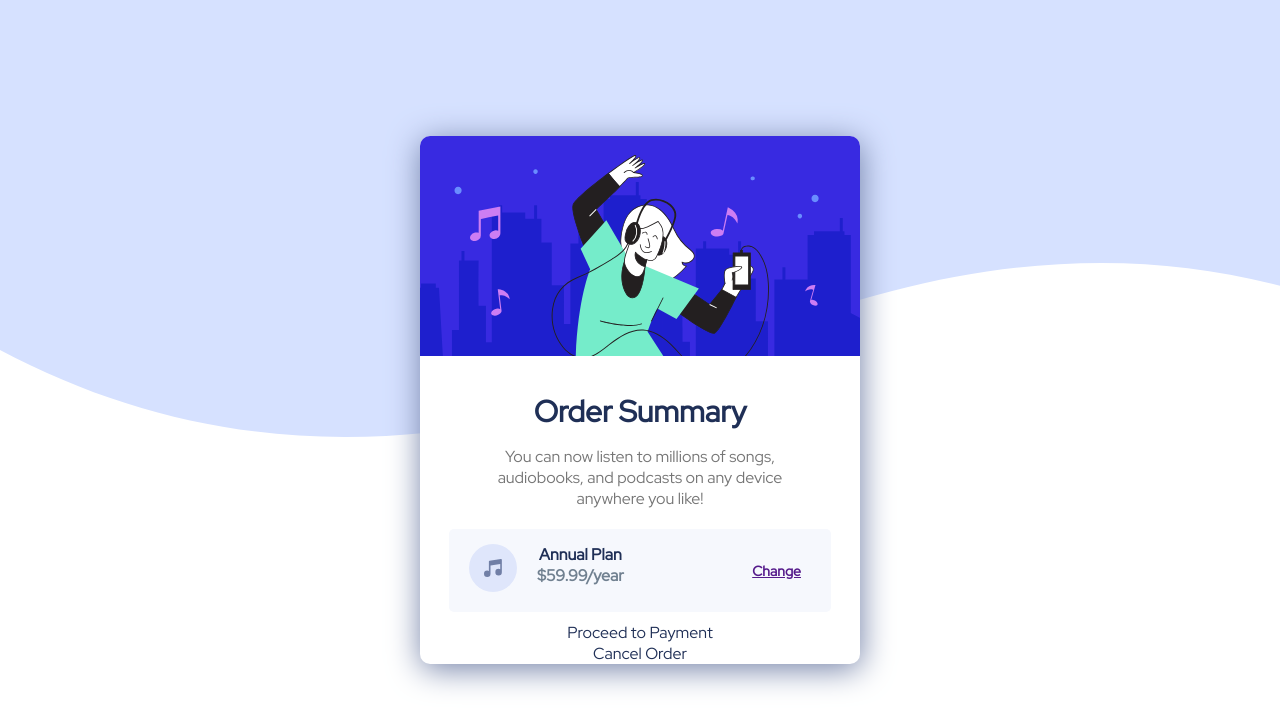
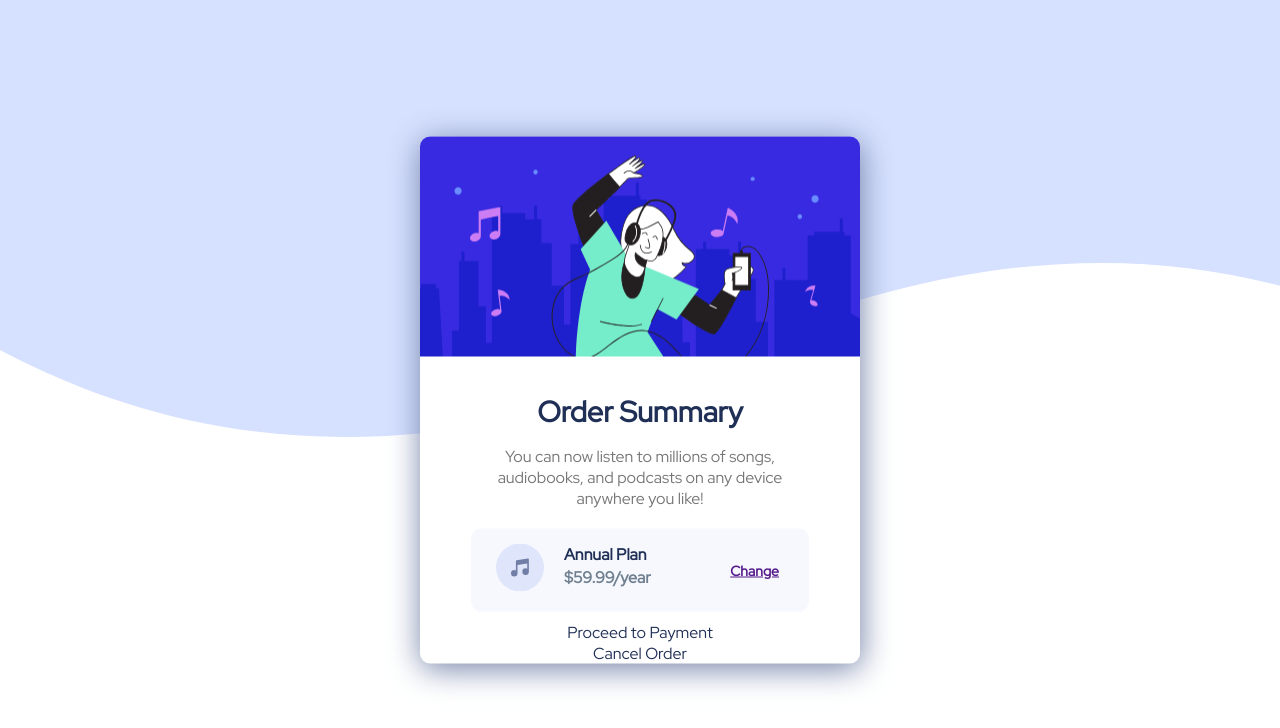
Before and after one commit to zofiadob/order-summary-component, a plain HTML site: page index.html in a window 1280 px wide. Drawn offline with Linux system fonts and the light colour scheme.

Commit message:
annual plan window done

```diff
--- a/index.html
+++ b/index.html
@@ -26,8 +26,8 @@
       <div class="plan-box">
         <span class="plan-image"><img src="/images/icon-music.svg"></span>
         <span id="plan-text">
-          <span class="plan-display">Annual Plan</span><br />
-          <span class="plan-display">$59.99/year</span>
+          <p class="plan-display">Annual Plan</p>
+          <p class="plan-display">$59.99/year</p>
         </span>
         <span class="plan-change"><a href="">Change</a></span>
       </div>
--- a/styles.css
+++ b/styles.css
@@ -50,7 +50,7 @@ html{
 
     .title-and-desciption #title{
         font-weight: 900;
-        font-size: 30px;
+        font-size: 29px;
         padding: 5px;
         margin-top: 30px;
     }
@@ -64,16 +64,18 @@ html{
 
     .plan-box{
         background-color: hsl(225, 67%, 98%);
-        width: 80%;
+        width: 70%;
         display: inline-flex;
         padding: 15px;
         margin: 10px;
-        border-radius: 5px;
+        border-radius: 10px;
     }
 
     .plan-image{
-       margin-left: 5px;
+        padding-left: 10px;
+        margin: auto;
     }
+
 
     .plan-display{
         text-align: left;
@@ -81,13 +83,19 @@ html{
         margin-right: 20px;
         color: slategrey;
         font-weight: 700;
-        margin-top: 5px;
     }
 
 
     .plan-display:nth-of-type(1){
         font-weight: 700;
         color: hsl(223, 47%, 23%);
+        margin-bottom: 0;
+        margin-top: 0;
+    }
+
+    .plan-display:nth-of-type(2){
+        margin-top: 2px;
+        margin-bottom: 0;
     }
 
 
```
